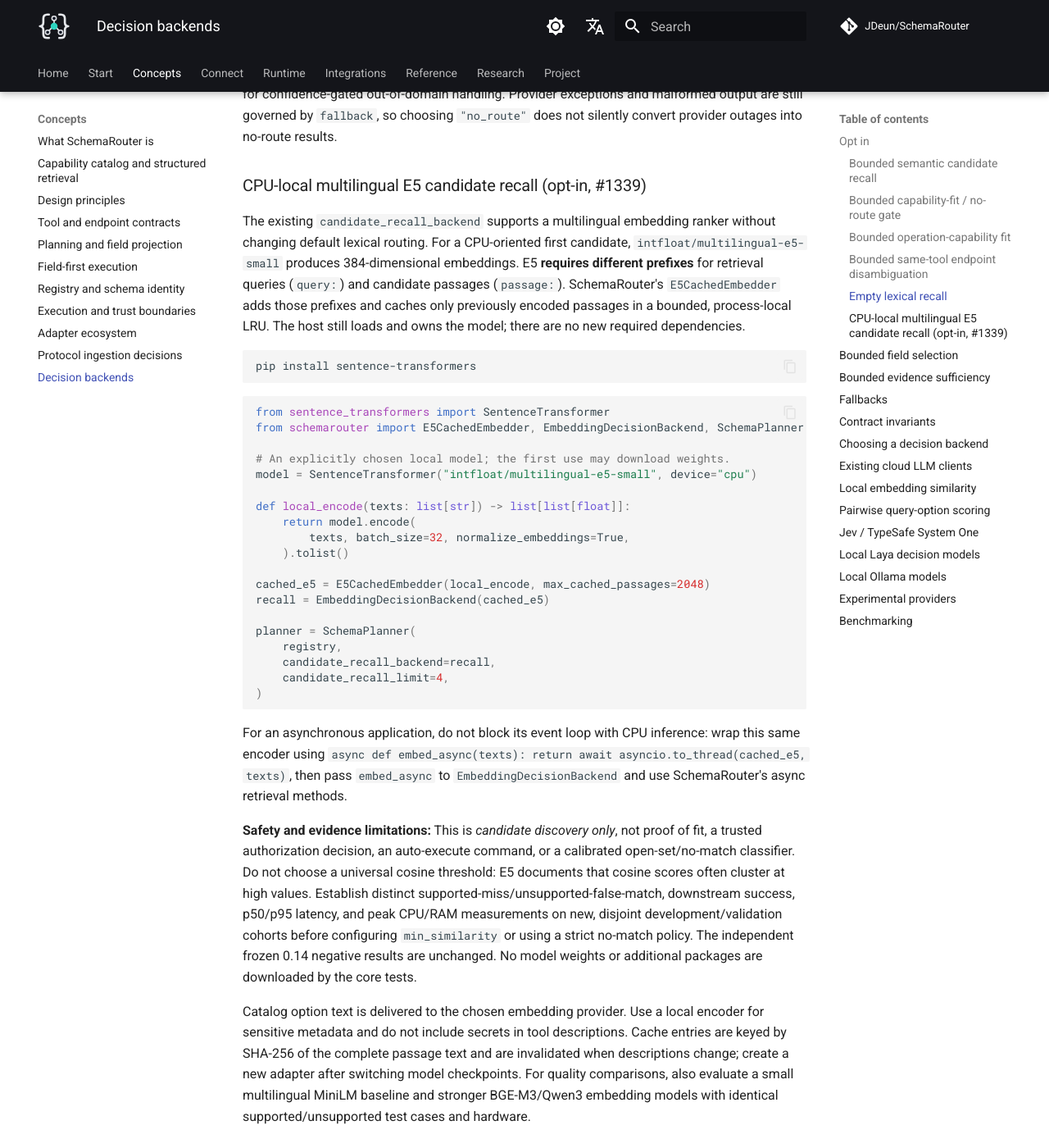
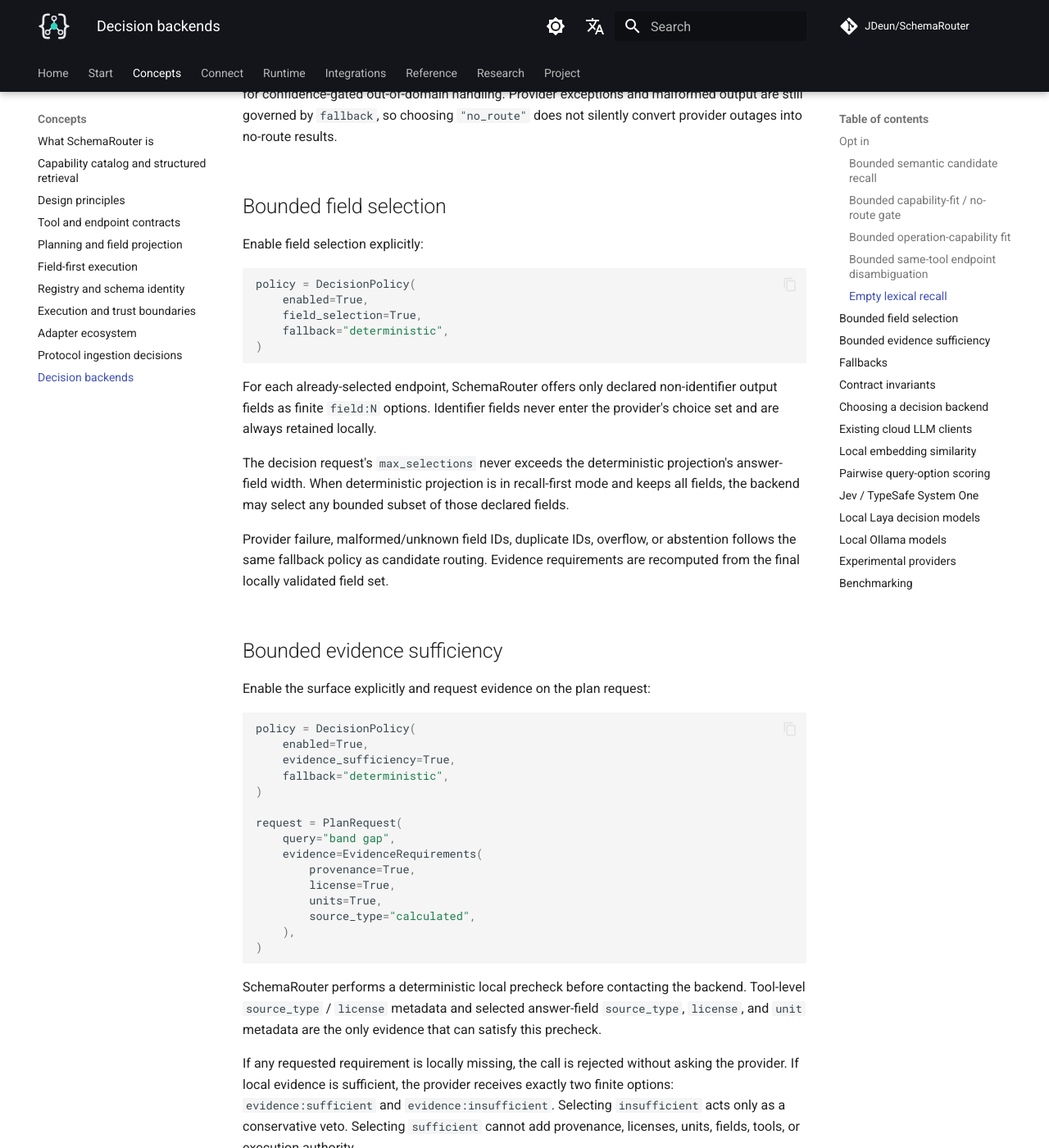
Before and after one commit to JDeun/SchemaRouter, an MkDocs documentation site: the page built from docs/concepts/decision-backends.md, in a window 1280 px wide and 1400 px high, scrolled down 5798 px. Shown: the whole window at 82% size. Built offline with MkDocs 1.6.1 and Material for MkDocs 9.7.7, drawn with Linux system fonts in a browser that asks for light colours; comment, search, counter and statistics services are not loaded.

````diff
--- a/docs/concepts/decision-backends.md
+++ b/docs/concepts/decision-backends.md
@@ -231,67 +231,6 @@
 route when the bounded backend explicitly abstains, which is useful for confidence-gated
 out-of-domain handling. Provider exceptions and malformed output are still governed by `fallback`,
 so choosing `"no_route"` does not silently convert provider outages into no-route results.
-
-### CPU-local multilingual E5 candidate recall (opt-in, #1339)
-
-The existing `candidate_recall_backend` supports a multilingual embedding ranker
-without changing default lexical routing. For a CPU-oriented first candidate,
-`intfloat/multilingual-e5-small` produces 384-dimensional embeddings. E5
-**requires different prefixes** for retrieval queries (`query: `) and candidate
-passages (`passage: `). SchemaRouter's `E5CachedEmbedder` adds those prefixes
-and caches only previously encoded passages in a bounded, process-local LRU.
-The host still loads and owns the model; there are no new required dependencies.
-
-```bash
-pip install sentence-transformers
-```
-
-```python
-from sentence_transformers import SentenceTransformer
-from schemarouter import E5CachedEmbedder, EmbeddingDecisionBackend, SchemaPlanner
-
-# An explicitly chosen local model; the first use may download weights.
-model = SentenceTransformer("intfloat/multilingual-e5-small", device="cpu")
-
-def local_encode(texts: list[str]) -> list[list[float]]:
-    return model.encode(
-        texts, batch_size=32, normalize_embeddings=True,
-    ).tolist()
-
-cached_e5 = E5CachedEmbedder(local_encode, max_cached_passages=2048)
-recall = EmbeddingDecisionBackend(cached_e5)
-
-planner = SchemaPlanner(
-    registry,
-    candidate_recall_backend=recall,
-    candidate_recall_limit=4,
-)
-```
-
-For an asynchronous application, do not block its event loop with CPU inference:
-wrap this same encoder using `async def embed_async(texts): return await
-asyncio.to_thread(cached_e5, texts)`, then pass `embed_async` to
-`EmbeddingDecisionBackend` and use SchemaRouter's async retrieval methods.
-
-**Safety and evidence limitations:** This is *candidate discovery only*, not
-proof of fit, a trusted authorization decision, an auto-execute command, or
-a calibrated open-set/no-match classifier. Do not choose a universal cosine
-threshold: E5 documents that cosine scores often cluster at high values.
-Establish distinct supported-miss/unsupported-false-match, downstream
-success, p50/p95 latency, and peak CPU/RAM measurements on new, disjoint
-development/validation cohorts before configuring `min_similarity` or
-using a strict no-match policy. The independent frozen 0.14 negative results
-are unchanged. No model weights or additional packages are downloaded by
-the core tests.
-
-Catalog option text is delivered to the chosen embedding provider. Use a
-local encoder for sensitive metadata and do not include secrets in tool
-descriptions. Cache entries are keyed by SHA-256 of the complete passage text
-and are invalidated when descriptions change; create a new adapter after
-switching model checkpoints. For quality comparisons, also evaluate a small
-multilingual MiniLM baseline and stronger BGE-M3/Qwen3 embedding models
-with identical supported/unsupported test cases and hardware.
-
 
 ## Bounded field selection
 
````
